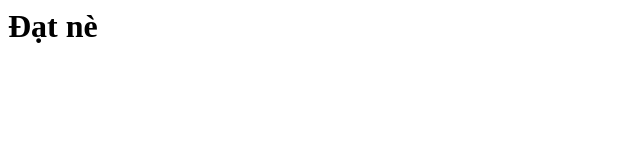
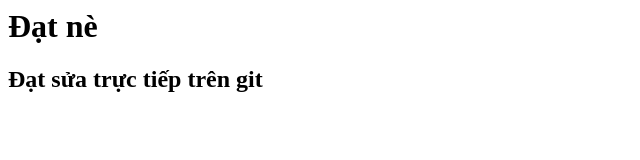
Before and after one commit to dat229/gitdemo, a plain HTML site: page index.html in a window 1280 px wide. Shown: the whole page, without its empty margins (0-640 px from the left). Drawn offline with Linux system fonts and the light colour scheme.

Commit message:
Đạt sửa trên git

```diff
--- a/index.html
+++ b/index.html
@@ -1 +1,2 @@
 <h1>Đạt nè</h1>
+<h2>Đạt sửa trực tiếp trên git</h2>
```
